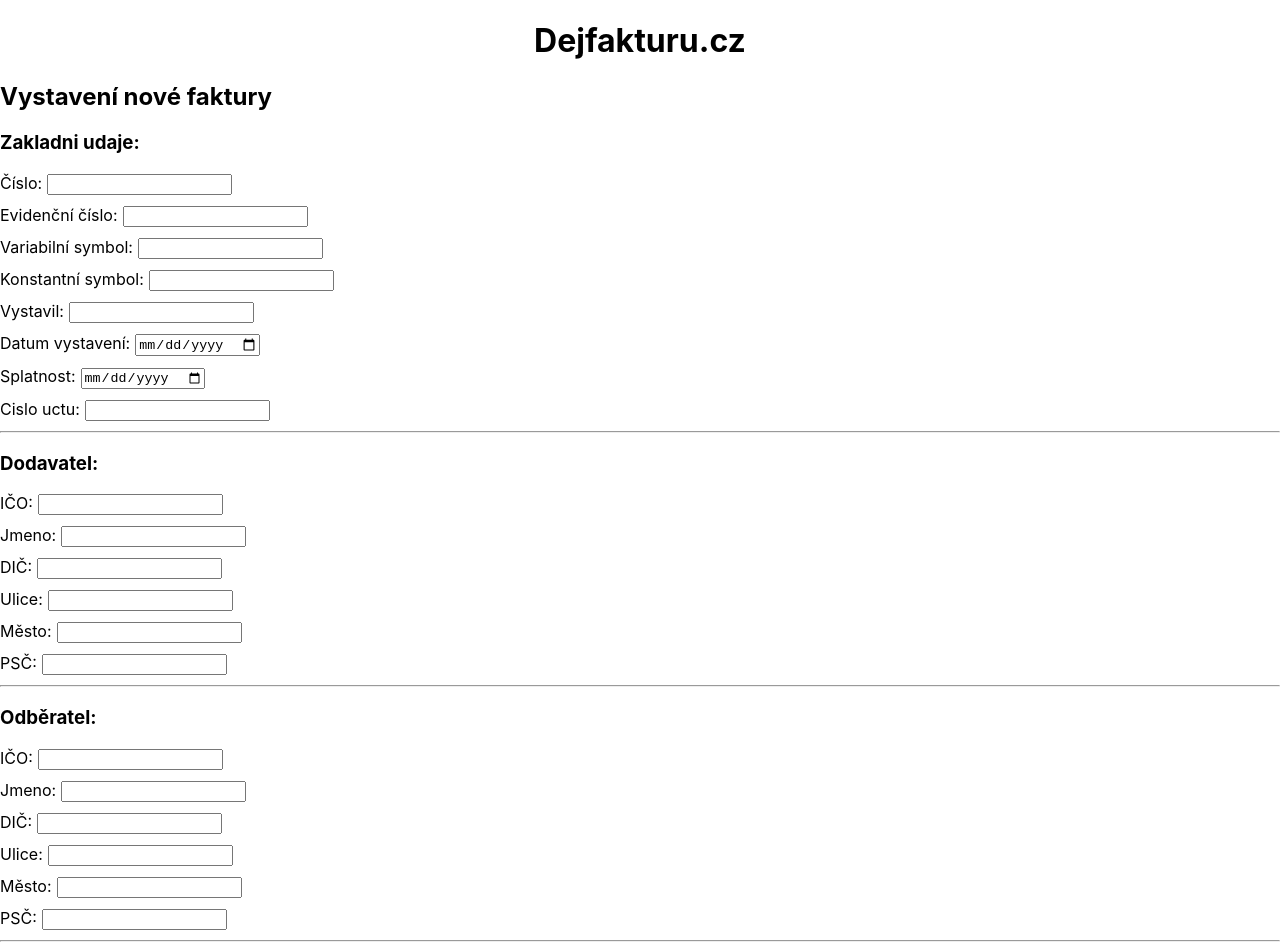
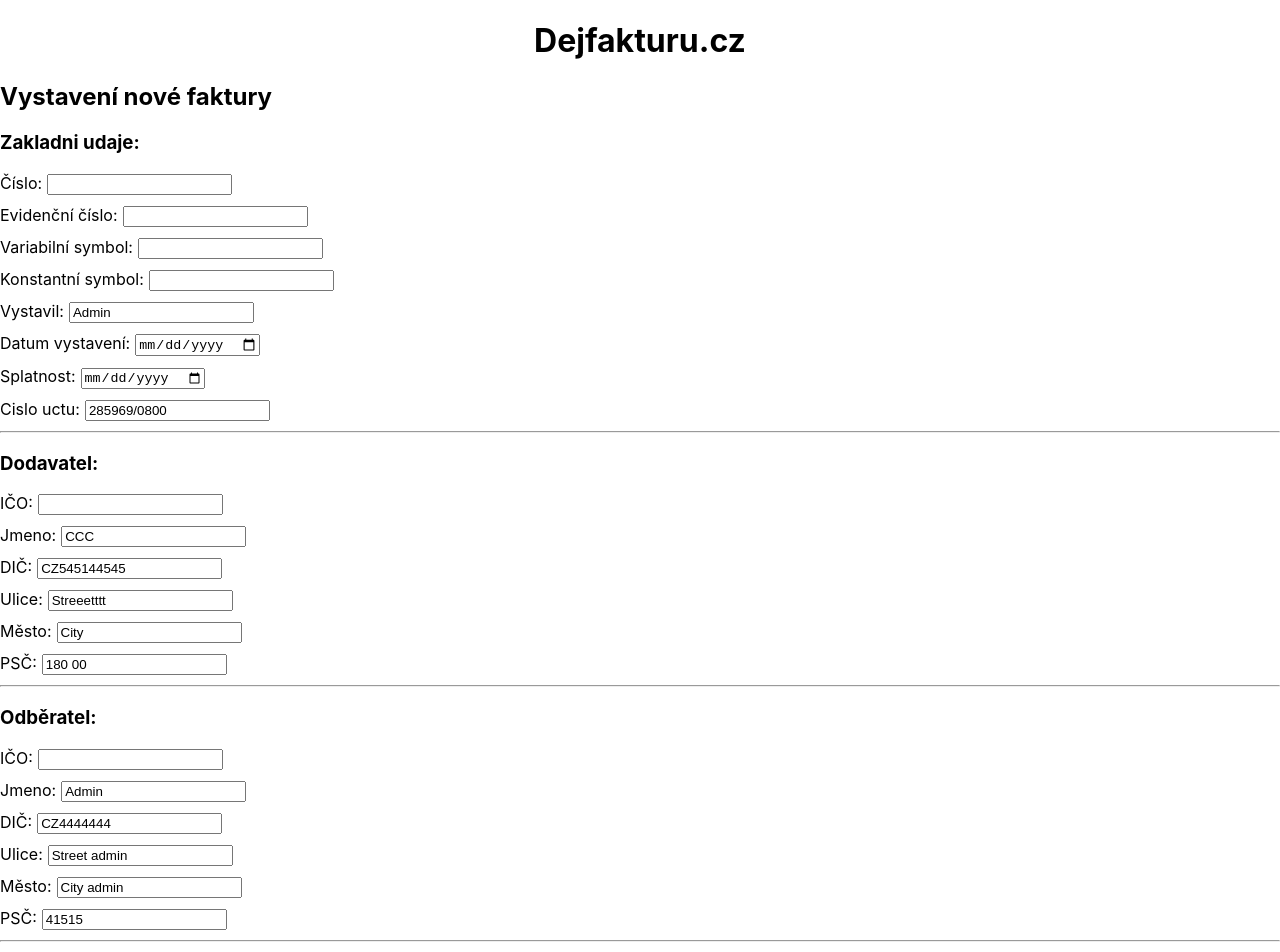
Before and after one commit to zaymax/dejfakturu, a React (Create React App) app: page / in a window 1280 px wide. Shown: the top 952 px of the page. Built offline with nearby package versions, Linux system fonts and the light colour scheme.

Commit message:
add temporary default states to form, clear warnings, additional addings

```diff
--- a/src/components/form/Form.js
+++ b/src/components/form/Form.js
@@ -15,38 +15,38 @@
       //Basic information of invoice
       invoiceNumber: null,
       registrationNumber: null,
-      variableSymbol: "",
-      constantSymbol: "",
-      createdBy: "",
+      variableSymbol: null,
+      constantSymbol: null,
+      createdBy: "Admin",
       issueDate:  null,
       dueDate: null,
-      accountNumber: "",
+      accountNumber: "285969/0800",
 
       //Supplier
-      identifierNumberOfSupplier: "",
-      nameOfSupplier: "",
-      vatIdentifierNumberOfSupplier: "",
-      streetOfSupplier: "",
-      cityOfSupplier: "",
-      zipCodeOfSupplier: "",
+      identifierNumberOfSupplier: null,
+      nameOfSupplier: "CCC",
+      vatIdentifierNumberOfSupplier: "CZ545144545",
+      streetOfSupplier: "Streeetttt",
+      cityOfSupplier: "City",
+      zipCodeOfSupplier: "180 00",
 
       //Client
-      identifierNumberOfClient: "",
-      nameOfClient: "",
-      vatIdentifierNumberOfClient: "",
-      streetOfClient: "",
-      cityOfClient: "",
-      zipCodeOfClient: "",
+      identifierNumberOfClient: null,
+      nameOfClient: "Admin",
+      vatIdentifierNumberOfClient: "CZ4444444",
+      streetOfClient: "Street admin",
+      cityOfClient: "City admin",
+      zipCodeOfClient: "41515",
 
       //Invoice items:
       invoiceItems: [
-        { count: 4, description: "IT Sluzby", price: 100, totalPrice: 400 },
-        { count: 1, description: "IT Sluzby", price: 100, totalPrice: 100 },
+        { id: 0, count: 4, description: "IT Sluzby", price: 100, totalPrice: 400 },
+        { id: 1, count: 1, description: "IT Sluzby", price: 100, totalPrice: 100 },
       ],
 
 
       //Note
-      note: "",
+      note: "Note",
 
     };
 
@@ -72,6 +72,8 @@
     this.handleOnChangeStreetOfClient = this.handleOnChangeStreetOfClient.bind(this);
     this.handleOnChangeCityOfClient = this.handleOnChangeCityOfClient.bind(this);
     this.handleOnChangeZipCodeOfClient = this.handleOnChangeZipCodeOfClient.bind(this);
+
+    this.setStateOfInvoiceItems = this.setStateOfInvoiceItems.bind(this);
   }
 
   handleOnChangeInvoiceNumber(event) {
@@ -154,6 +156,18 @@
     this.setState({zipCodeOfClient: event.target.value});
   }
 
+  setStateOfInvoiceItems(items) {
+    this.setState({
+      items: items
+    });
+  }
+
+  handleOnCHangeNote(event) {
+    this.setState({
+      note: event.target.value
+    });
+  }
+
   render() {
     return (
       <form onSubmit={this.handleOnSubmit}>
@@ -165,36 +179,36 @@
           <NumberInput label={"Evidenční číslo"} value={this.state.registrationNumber} handler={this.handleOnChangeRegistrationNumber}/>
           <NumberInput label={"Variabilní symbol"} value={this.state.variableSymbol} handler={this.handleOnChangeVariableSymbol}/>
           <NumberInput label={"Konstantní symbol"} value={this.state.constantSymbol} handler={this.handleOnChangeConstantSymbol}/>
-          <StringInput label={"Vystavil"} value={this.state.createdBy} handler={this.handleOnChangeCreatedBy} />
+          <StringInput label={"Vystavil"} value={this.state.createdBy || ''} handler={this.handleOnChangeCreatedBy} />
           <DateInput label={"Datum vystavení"} value={this.state.issueDate} handler={this.handleOnChangeIssueDate} />
           <DateInput label={"Splatnost"} value={this.state.dueDate} handler={this.handleOnChangeDueDate} />
-          <NumberInput label={"Cislo uctu"} value={this.state.accountNumber} handler={this.handleOnChangeAccountNumber} />
+          <StringInput label={"Cislo uctu"} value={this.state.accountNumber || ''} handler={this.handleOnChangeAccountNumber} />
         </Section>
 
         <Section header={"Dodavatel"}>
           <NumberInput label={"IČO"} value={this.state.identifierNumberOfSupplier} handler={this.handleOnChangeIdentifierNumberOfSupplier} />
-          <StringInput label={"Jmeno"} value={this.state.nameOfSupplier} handler={this.handleOnChangeNameOfSupplier} />
-          <StringInput label={"DIČ"} value={this.state.vatIdentifierNumberOfSupplier} handler={this.handleOnChangeVatIdentifierNumberOfSupplier} />
-          <StringInput label={"Ulice"} value={this.state.streetOfSupplier} handler={this.handleOnChangeStreetOfSupplier} />
-          <StringInput label={"Město"} value={this.state.cityOfSupplier} handler={this.handleOnChangeCityOfSupplier} />
-          <StringInput label={"PSČ"} value={this.state.zipCodeOfSupplier}  handler={this.handleOnChangeZipCodeOfSupplier} />
+          <StringInput label={"Jmeno"} value={this.state.nameOfSupplier || ''} handler={this.handleOnChangeNameOfSupplier} />
+          <StringInput label={"DIČ"} value={this.state.vatIdentifierNumberOfSupplier || ''} handler={this.handleOnChangeVatIdentifierNumberOfSupplier} />
+          <StringInput label={"Ulice"} value={this.state.streetOfSupplier || ''} handler={this.handleOnChangeStreetOfSupplier} />
+          <StringInput label={"Město"} value={this.state.cityOfSupplier || ''} handler={this.handleOnChangeCityOfSupplier} />
+          <StringInput label={"PSČ"} value={this.state.zipCodeOfSupplier || ''}  handler={this.handleOnChangeZipCodeOfSupplier} />
         </Section>
 
         <Section header={"Odběratel"}>
-        <NumberInput label={"IČO"} value={this.state.identifierNumberOfClient} handler={this.handleOnChangeIdentifierNumberOfClient} />
-          <StringInput label={"Jmeno"} value={this.state.nameOfClient} handler={this.handleOnChangeNameOfClient} />
-          <StringInput label={"DIČ"} value={this.state.vatIdentifierNumberOfClient} handler={this.handleOnChangeVatIdentifierNumberOfClient} />
-          <StringInput label={"Ulice"} value={this.state.streetOfClient} handler={this.handleOnChangeStreetOfClient} />
-          <StringInput label={"Město"} value={this.state.cityOfClient} handler={this.handleOfChangeCityOfClient} />
-          <StringInput label={"PSČ"} value={this.state.zipCodeOfClient}  handler={this.handleOnChangeZipCodeOfClient} />
+          <NumberInput label={"IČO"} value={this.state.identifierNumberOfClient} handler={this.handleOnChangeIdentifierNumberOfClient} />
+          <StringInput label={"Jmeno"} value={this.state.nameOfClient || ''} handler={this.handleOnChangeNameOfClient} />
+          <StringInput label={"DIČ"} value={this.state.vatIdentifierNumberOfClient || ''} handler={this.handleOnChangeVatIdentifierNumberOfClient} />
+          <StringInput label={"Ulice"} value={this.state.streetOfClient || ''} handler={this.handleOnChangeStreetOfClient} />
+          <StringInput label={"Město"} value={this.state.cityOfClient || ''} handler={this.handleOnChangeCityOfClient} />
+          <StringInput label={"PSČ"} value={this.state.zipCodeOfClient || ''}  handler={this.handleOnChangeZipCodeOfClient} />
         </Section>
 
         <Section header={"Položky faktury"}>
-            <InvoiceItems items={this.state.invoiceItems} />
+            <InvoiceItems items={this.state.invoiceItems} setStateOfInvoiceItems={this.setStateOfInvoiceItems}/>
         </Section>
 
         <Section header={"Poznámka"}>
-            <input type={"text"} />
+            {/* <input type={"text"} value={this.state.note} onChange={this.handleOnChangeNote}/> */}
         </Section>
 
       </form>
--- a/src/components/inputs/DateInput.js
+++ b/src/components/inputs/DateInput.js
@@ -7,7 +7,7 @@
             <div className="content-field">
                 <div className="content-field__label">{this.props.label}:</div>
                 <div className="content-field__value">
-                    <input type={"date"} value={this.props.value} onChange={this.props.handler}/>
+                    <input type="date" value={this.props.value || ''} onChange={this.props.handler}/>
                 </div>
             </div>
         );
--- a/src/components/inputs/NumberInput.js
+++ b/src/components/inputs/NumberInput.js
@@ -8,7 +8,7 @@
                 <div className="content-field">
                     <div className="content-field__label">{this.props.label}:</div>
                     <div className="content-field__value">
-                        <input type={"number"} value={this.props.value} onChange={this.props.handler}/>
+                        <input type="number" value={this.props.value || ''} onChange={this.props.handler}/>
                     </div>
                 </div>
             </div>
--- a/src/components/inputs/StringInput.js
+++ b/src/components/inputs/StringInput.js
@@ -7,7 +7,7 @@
             <div className="content-field">
                 <div className="content-field__label">{this.props.label}:</div>
                 <div className="content-field__value">
-                    <input type={"text"} value={this.props.value} onChange={this.props.handler}/>
+                    <input type="text" value={this.props.value || ''} onChange={this.props.handler}/>
                 </div>
             </div>
         );
--- a/src/components/invoice-items/InvoiceItem.js
+++ b/src/components/invoice-items/InvoiceItem.js
@@ -9,15 +9,46 @@
         this.state = {
             item: this.props.item
         }
+
+        this.handleOnChangeCount = this.handleOnChangeCount.bind(this);
+        this.handleOnChangeDescription = this.handleOnChangeDescription.bind(this);
+        this.handleOnChangePrice = this.handleOnChangePrice.bind(this);
+        this.handleOnChangeTotalPrice = this.handleOnChangeTotalPrice.bind(this);
     }
+
+    handleOnChangeCount(event) {
+        this.setState({
+            count: event.target.value
+        });
+    }
+
+    handleOnChangeDescription(event) {
+        this.setState({
+            description: event.target.value
+        });
+    }
+
+    handleOnChangePrice(event) {
+        this.setState({
+            price: event.target.value
+        });
+    }
+
+    handleOnChangeTotalPrice(event) {
+        this.setState({
+            totalPrice: event.target.value
+        });
+    }
+
+
 
     render() {
         return(
             <div className="invoice-item">
-                <input type={"number"}  value={this.state.item.count} className="invoice-item__value" />
-                <input  type={"string"} value={this.props.item.description} className="invoice-item__value" />
-                <input type={"number"} value={this.props.item.price} className="invoice-item__value" />
-                <input type={"number"} value={this.props.item.totalPrice} className="invoice-item__value" />
+                <input type="number" value={this.state.item.count} className="invoice-item__value" onChange={this.handleOnChangeCount} />
+                <input type="string" value={this.props.item.description} className="invoice-item__value" onChange={this.handleOnChangeDescription} />
+                <input type="number" value={this.props.item.price} className="invoice-item__value" onChange={this.handleOnChangePrice} />
+                <input type="number" value={this.props.item.totalPrice} className="invoice-item__value" onChange={this.handleOnChangeTotalPrice} />
             </div>
         );
     }
```
Also changed, not shown: src/components/invoice-items/InvoiceItems.js (+22 -10 lines).
